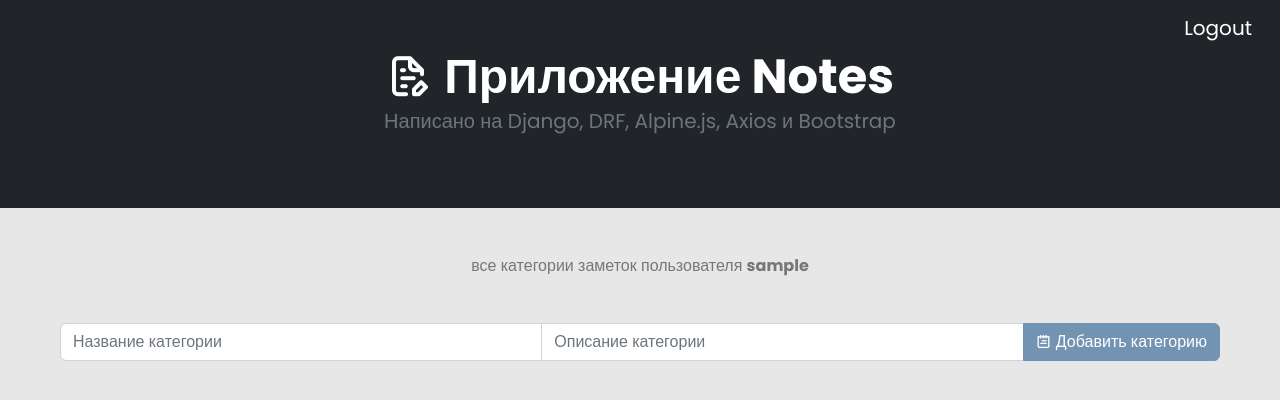
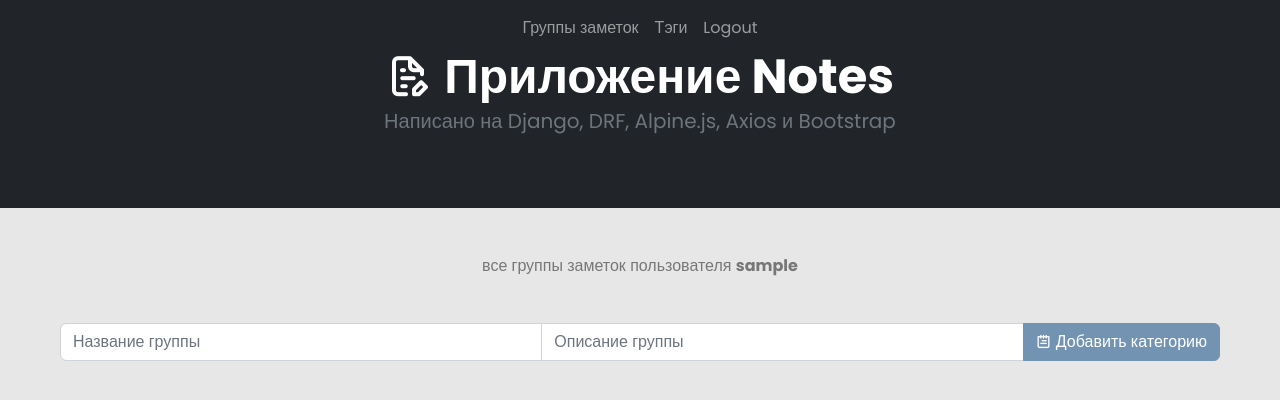
Before and after one commit to viktorr1975/notebook, a Django app: page / in a window 1280 px wide. Shown: the top 400 px of the page. Run offline with Django 4.2, Linux system fonts and the light colour scheme; the visitor is signed in with stand-in values (Sample User, id 1); data that the repository does not hold is empty; parts of the project's set-up code (start-up, migrations or seed data) failed here and were passed over.

Commit message:
1. Сделал шаблон tags.html для удаления, добавления тэгов и настроил маршрутизацию на него 2. Подредактировал внешний вид шаблонов

```diff
--- a/django_proj/django_proj/urls.py
+++ b/django_proj/django_proj/urls.py
@@ -17,13 +17,14 @@ from django.contrib import admin
 from django.urls import path, include
 from django.contrib.auth import views as auth_views
 from rest_framework.schemas import get_schema_view
-from myapp.views import home, category_detail #AllTagsListView, TagDetailView   #AllNotesListView, NoteDetailView,
+from myapp.views import home, category_detail, tags_detail #AllTagsListView, TagDetailView   #AllNotesListView, NoteDetailView,
 
 urlpatterns = [
     path('admin', admin.site.urls),
 #    path('', include('myapp.Django_urls', namespace="notes")),
     path('', home, name='home'),
     path('category/<int:group_id>', category_detail, name='detail'),
+    path('tags', tags_detail, name='tags'),
 #    path('accounts/login/', auth_views.LoginView.as_view()),        #set default  settings.LOGIN_URL
     path('accounts/', include('django.contrib.auth.urls')),         #Add Django site authentication urls (for login, logout, password management)
 #    path("", AllNotesListView.as_view(), name="all-notes"),
--- a/django_proj/myapp/templates/_base.html
+++ b/django_proj/myapp/templates/_base.html
@@ -20,13 +20,19 @@
 
   <nav class="navbar navbar-expand-lg fixed-top navbar-dark bg-dark">
     <div class="container-fluid" >
-		<div class="collapse navbar-collapse justify-content-end" id="navbarSupportedContent">
       {% if user.is_authenticated %}
-          <a class="navbar-brand" href="{% url 'logout' %}">Logout</a>
+        <div class="collapse navbar-collapse justify-content-center" id="navbarSupportedContent">
+            <nav class="navbar-nav">
+            <a class="nav-link" href="{% url 'home' %}">Группы заметок</a>
+            <a class="nav-link" href="{% url 'tags' %}">Тэги</a>
+            <a class="nav-link" href="{% url 'logout' %}">Logout</a>
+        </nav>
+        </div>
       {% else %}
-          <a class="navbar-brand" href="{% url 'login' %}">Login</a>
+        <div class="collapse navbar-collapse justify-content-end" id="navbarSupportedContent">
+            <a class="navbar-brand" href="{% url 'login' %}">Login</a>
+        </div>
       {% endif %}
-		</div>
     </div>
   </nav>
 
--- a/django_proj/myapp/templates/_index.html
+++ b/django_proj/myapp/templates/_index.html
@@ -8,14 +8,14 @@
 
 
 <div x-data="getCategories()">
-   <h3 class="text-center mt-5" style="color:#777">все категории заметок пользователя <span class="fw-bold">{{ request.user.username | default:'Guest' }}</span></h3>
+   <h3 class="text-center mt-5" style="color:#777">все группы заметок пользователя <span class="fw-bold">{{ request.user.username | default:'Guest' }}</span></h3>
     <form id="category-form">
         {% csrf_token %}
     </form>
     <div class="container pt-5">
 <div class="input-group px-5">
-  <input x-model="newCategory" class="form-control" placeholder="Название категории">
-  <input x-model="newDescription" class="form-control" placeholder="Описание категории">
+  <input x-model="newCategory" class="form-control" placeholder="Название группы">
+  <input x-model="newDescription" class="form-control" placeholder="Описание группы">
   <button @click="addCategory(newCategory, newDescription)" type="button" class="btn btn-primary"><i class="uil uil-notes"></i> Добавить категорию</button>
 </div>
 <div class="container">  <!--class="card-group p-5"> -->
--- a/django_proj/myapp/templates/detail.html
+++ b/django_proj/myapp/templates/detail.html
@@ -6,7 +6,7 @@
 
 
 <div x-data="getNotes()">
-    <h3 class="text-center mt-5" style="color:#777">заметки в категории <span class="fw-bold">{{ category.name }}</span>
+    <h3 class="text-center mt-5" style="color:#777">заметки в группе <span class="fw-bold">{{ category.name }}</span>
             пользователя <span class="fw-bold">{{ request.user.username | default:'Guest' }}</span></h3>
     <form id="note-form">
         {% csrf_token %}
--- a/django_proj/myapp/views.py
+++ b/django_proj/myapp/views.py
@@ -29,6 +29,12 @@ def category_detail(request, group_id):
     category = get_object_or_404(Groups, id=group_id)   #не делаю фильтрацию по пользоватлею, т.к. подразумевается, что id уникальные и не могут дублироваться у пользователей
     return render(request, 'detail.html', {
         'category': category
+    })
+
+@login_required
+def tags_detail(request):
+    return render(request, 'tags.html', {
+        'tags': Tags.objects.all().filter(author_id=request.user.id)
     })
 
 # class AllTagsListView(ListView):
@@ -91,9 +97,9 @@ class NotesViewSet(
         component_name="Notes",
         operation_id_base="Notes",
     )
-    def create(self, request, *args, **kwargs):
-        #request.data["author"] = request.user.pk
-        return super().create(request, *args, **kwargs)
+    # def create(self, request, *args, **kwargs):
+    #     #request.data["author"] = request.user.pk
+    #     return super().create(request, *args, **kwargs)
 
 
 class GroupsViewSet(
@@ -128,9 +134,9 @@ class GroupsViewSet(
         operation_id_base="Groups",
     )
 
-    def create(self, request, *args, **kwargs):
-        # request.data["author"] = request.user.pk
-        return super().create(request, *args, **kwargs)
+    # def create(self, request, *args, **kwargs):
+    #     # request.data["author"] = request.user.pk
+    #     return super().create(request, *args, **kwargs)
 
 class TagsViewSet(
     mixins.ListModelMixin,  # GET /tags
@@ -160,6 +166,6 @@ class TagsViewSet(
             operation_id_base="Tags",
         )
 
-        def create(self, request, *args, **kwargs):
-            # request.data["author"] = request.user.pk
-            return super().create(request, *args, **kwargs)
+        # def create(self, request, *args, **kwargs):
+        #     # request.data["author"] = request.user.pk
+        #     return super().create(request, *args, **kwargs)
```
Also changed, not shown: django_proj/myapp/templates/registration/login.html (+2 -10 lines), django_proj/static/css/login.css (+6 -1 lines).
